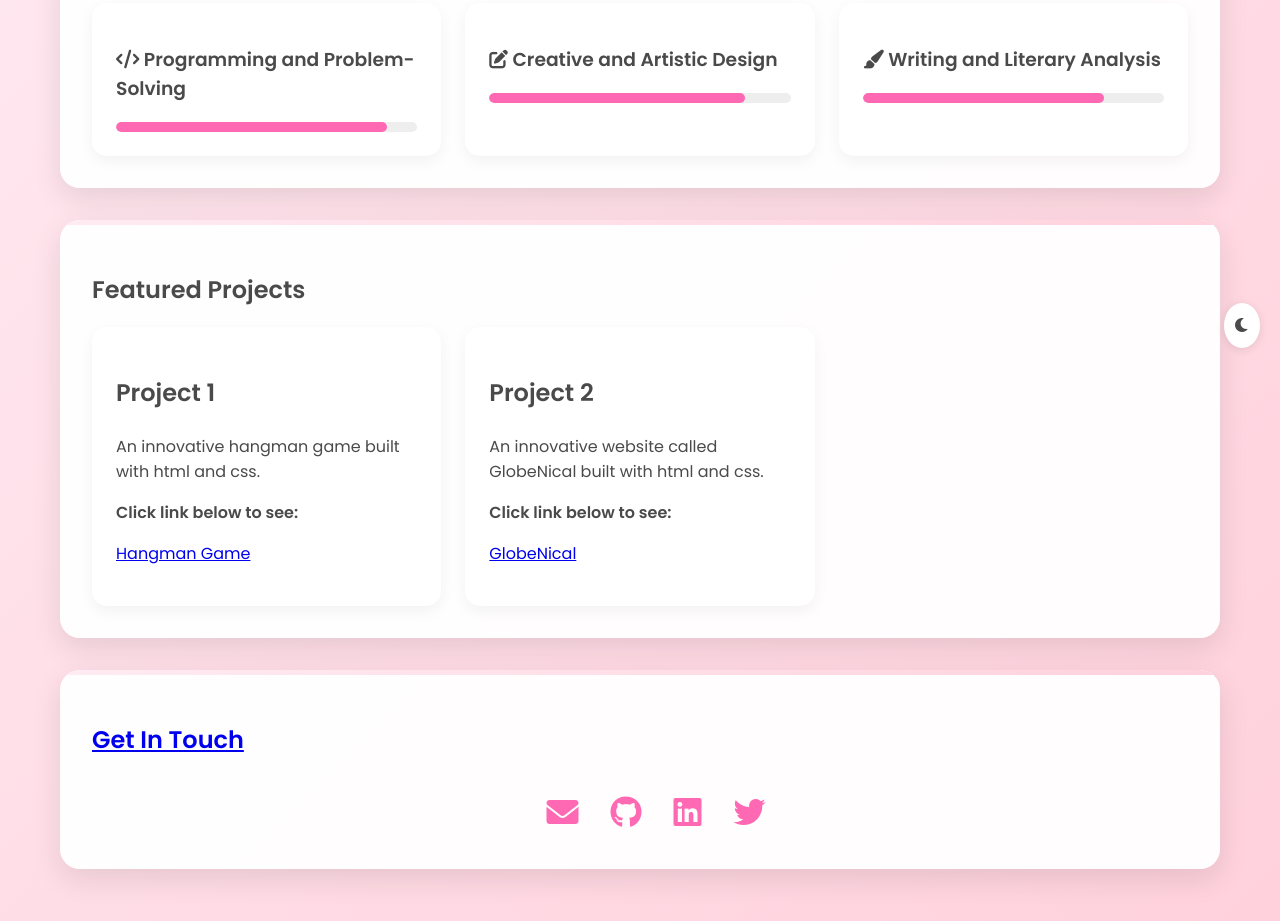
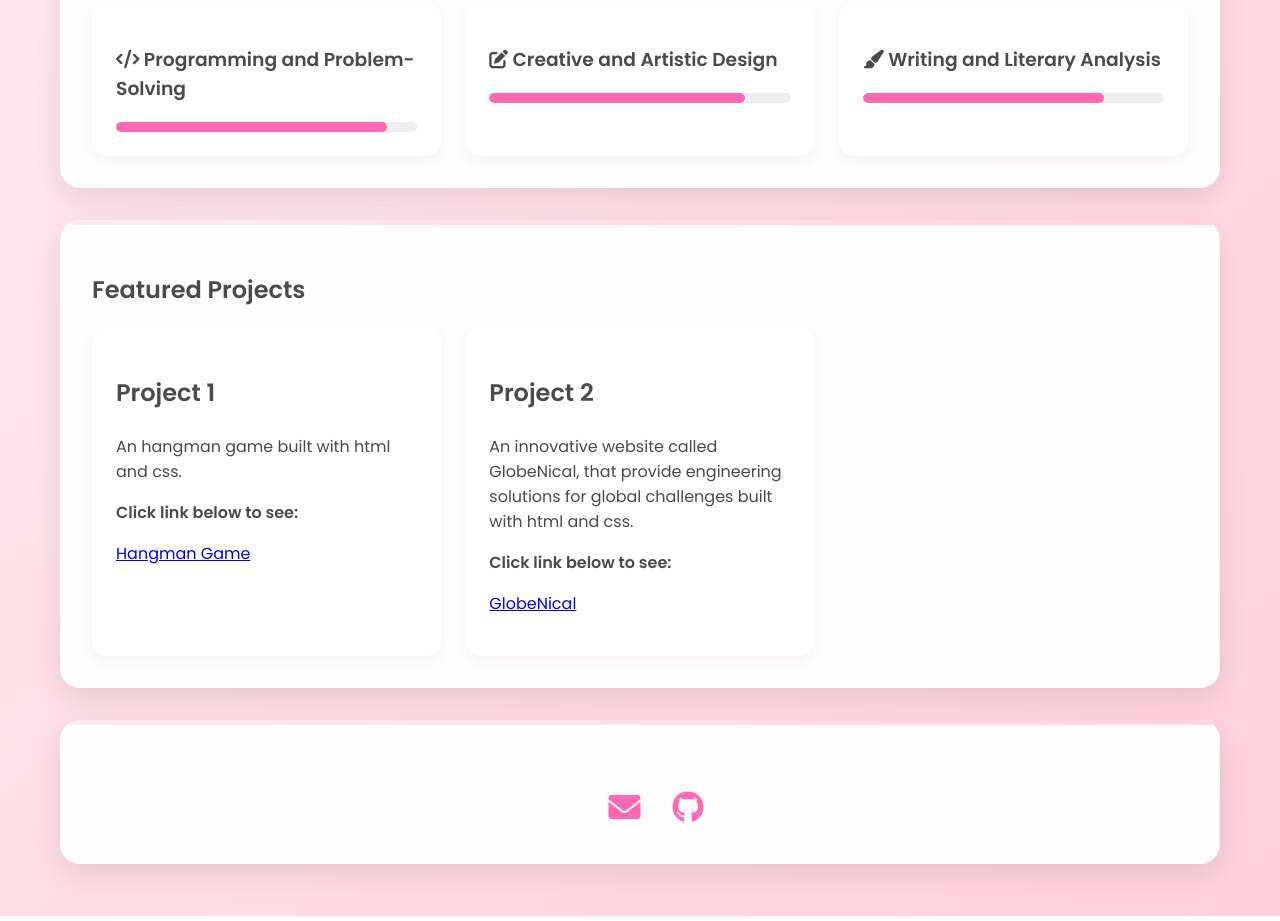
Before and after one commit to danahm28/Portfolio, a plain HTML site: page index.html in a window 1280 px wide. Shown: the part 432-1353 px from the top of the page. Drawn offline with Linux system fonts and the light colour scheme.

Commit message:
index.html

```diff
--- a/index.html
+++ b/index.html
@@ -215,18 +215,6 @@
             animation: fadeInUp 0.8s ease-out forwards;
         }
 
-        /* Dark Mode Toggle */
-        .dark-mode-toggle {
-            position: fixed;
-            bottom: 20px;
-            right: 20px;
-            padding: 10px;
-            background: white;
-            border-radius: 50%;
-            cursor: pointer;
-            box-shadow: 0 2px 10px rgba(0, 0, 0, 0.1);
-        }
-
         /* Responsive Design */
         @media (max-width: 768px) {
             .nav ul {
@@ -286,7 +274,7 @@
             <div class="projects-grid">
                 <div class="project-card">
                     <h3 style="font-size: 1.5em;">Project 1</h3>
-                    <p>An innovative hangman game built with html and css.</p>
+                    <p>An hangman game built with html and css.</p>
                     <p><strong>Click link below to see:</strong></p>
                     <a href="https://danahm28.github.io/Hangman/">
                         <p>Hangman Game</p>
@@ -294,26 +282,20 @@
                 </div>
                 <div class="project-card">
                     <h3 style="font-size: 1.5em;">Project 2</h3>
-                    <p>An innovative website called GlobeNical built with html and css.</p>
+                    <p>An innovative website called GlobeNical, that provide engineering solutions for global challenges built with html and css.</p>
                     <p><strong>Click link below to see:</strong></p>
                     <a href="https://danahm28.github.io/GlobeNical/">
                         <p>GlobeNical</p>
             </div>
         </section>
+        <section id="contact" class="contact-section section">
 
-        <section id="contact" class="contact-section section">
-            <h2>Get In Touch</h2>
             <div class="contact-links">
-                <a href="mailto:your@email.com"><i class="fas fa-envelope"></i></a>
-                <a href="https://github.com/yourusername"><i class="fab fa-github"></i></a>
-                <a href="https://linkedin.com/in/yourusername"><i class="fab fa-linkedin"></i></a>
-                <a href="https://twitter.com/yourusername"><i class="fab fa-twitter"></i></a>
+                <a href="mailto:danamourad2007@gmail.com"><i class="fas fa-envelope"></i></a>
+                <a href="https://github.com/danahm28"><i class="fab fa-github"></i></a>
             </div>
         </section>
-    </div>
-
-    <div class="dark-mode-toggle">
-        <i class="fas fa-moon"></i>
+        </section>
     </div>
 
     <script>
@@ -325,12 +307,6 @@
                     behavior: 'smooth'
                 });
             });
-        });
-
-        // Dark mode toggle functionality
-        const darkModeToggle = document.querySelector('.dark-mode-toggle');
-        darkModeToggle.addEventListener('click', () => {
-            document.body.classList.toggle('dark-mode');
         });
 
         // Intersection Observer for scroll animations
```
